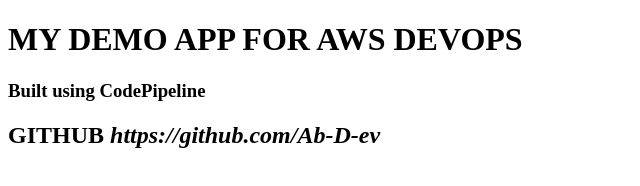
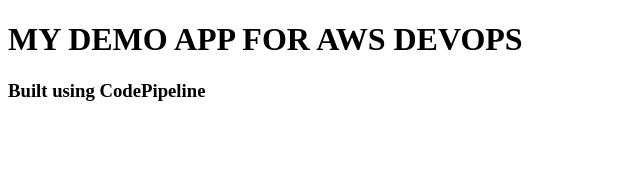
Before and after one commit to NunnaRupaSri/AWS-DevOps-Professional, a plain HTML site: page index.html in a window 1280 px wide. Shown: the whole page, without its empty margins (0-640 px from the left). Drawn offline with Linux system fonts and the light colour scheme.

Commit message:
Update index.html

```diff
--- a/index.html
+++ b/index.html
@@ -9,6 +9,6 @@
 <body>
     <h1>MY DEMO APP FOR AWS DEVOPS</h1>
     <h3>Built using CodePipeline</h3>
-    <h2>GITHUB <i>https://github.com/Ab-D-ev</i></h2>
 </body>
+
 </html>
```
